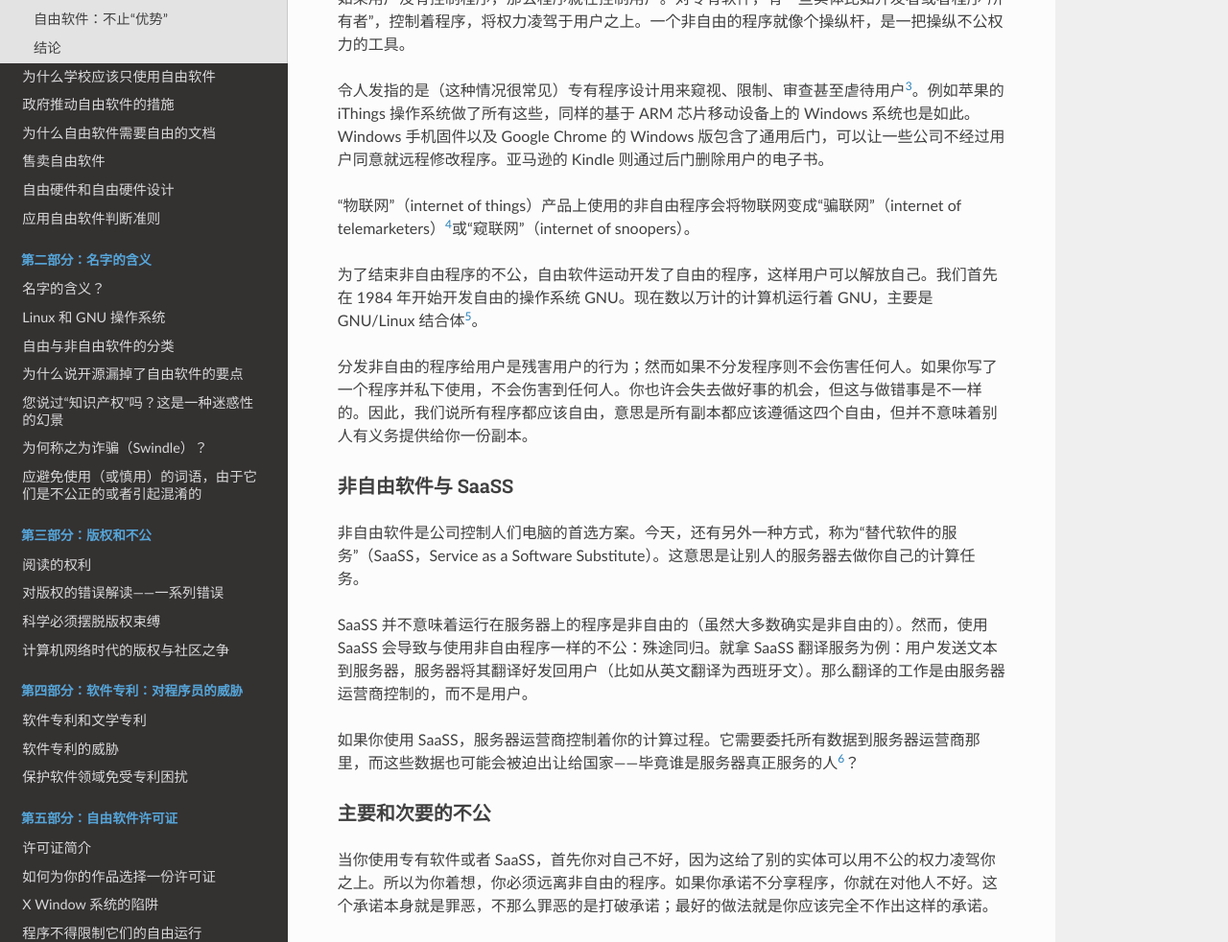
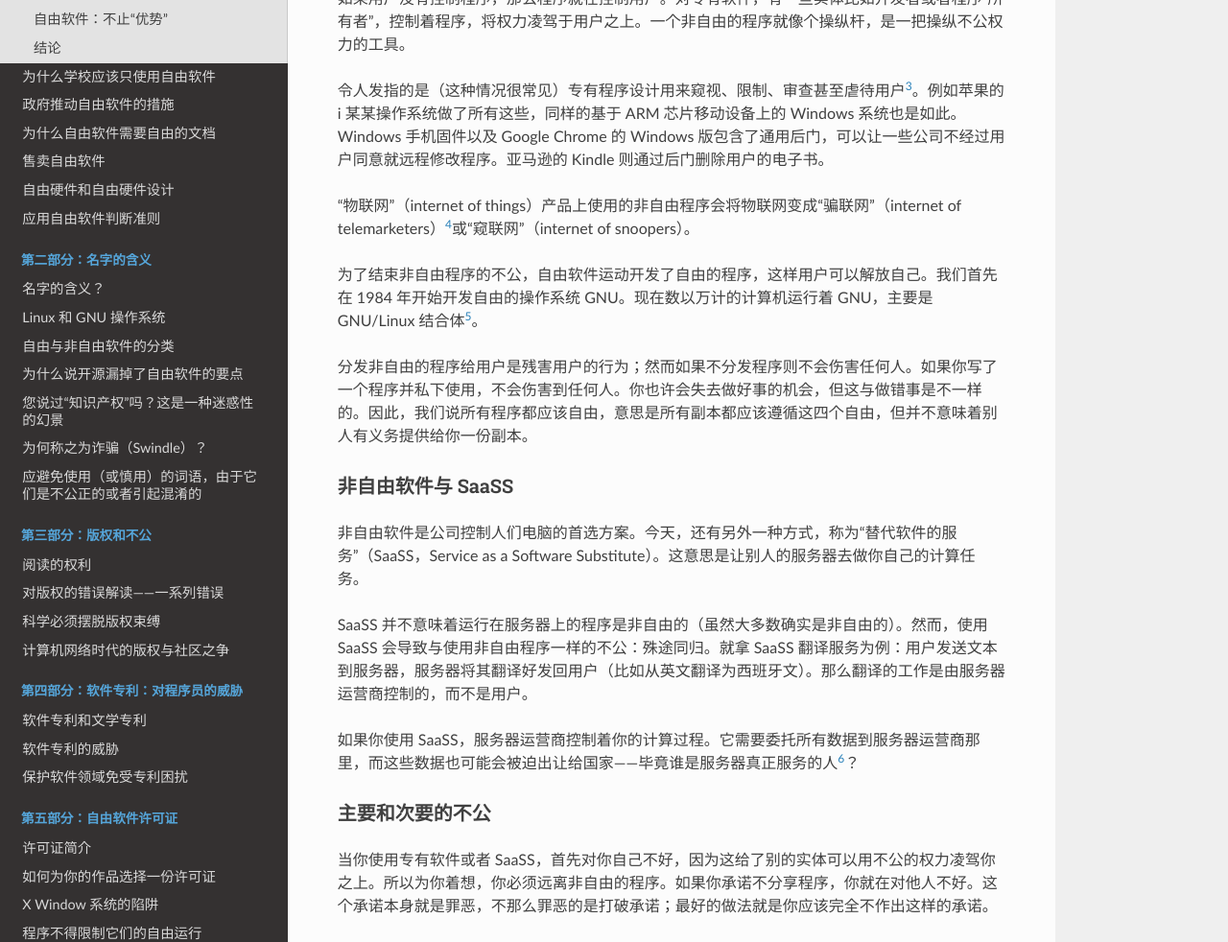
Before and after one commit to beijinglug/fsfs-zh, an MkDocs documentation site: the page built from docs/free-software-even-more-important.md, in a window 1280 px wide and 1400 px high, scrolled down 1232 px. Shown: the part 173-1155 px from the top of the window at 96% size. Built offline with MkDocs 1.6.1, drawn with Linux system fonts in a browser that asks for light colours; nearby versions of some CDN libraries; old or Windows-style settings are respelled for this version of MkDocs.

Commit message:
修正了一点字眼

```diff
--- a/docs/free-software-even-more-important.md
+++ b/docs/free-software-even-more-important.md
@@ -33,7 +33,7 @@
 
 如果用户没有控制程序，那么程序就在控制用户。对专有软件，有一些实体比如开发者或者程序“所有者”，控制着程序，将权力凌驾于用户之上。一个非自由的程序就像个操纵杆，是一把操纵不公权力的工具。
 
-令人发指的是（这种情况很常见）专有程序设计用来窥视、限制、审查甚至虐待用户[^fsemi-3]。例如苹果的 iThings 操作系统做了所有这些，同样的基于 ARM 芯片移动设备上的 Windows 系统也是如此。Windows 手机固件以及 Google Chrome 的 Windows 版包含了通用后门，可以让一些公司不经过用户同意就远程修改程序。亚马逊的 Kindle 则通过后门删除用户的电子书。
+令人发指的是（这种情况很常见）专有程序设计用来窥视、限制、审查甚至虐待用户[^fsemi-3]。例如苹果的 i 某某操作系统做了所有这些，同样的基于 ARM 芯片移动设备上的 Windows 系统也是如此。Windows 手机固件以及 Google Chrome 的 Windows 版包含了通用后门，可以让一些公司不经过用户同意就远程修改程序。亚马逊的 Kindle 则通过后门删除用户的电子书。
 
 “物联网”（internet of things）产品上使用的非自由程序会将物联网变成“骗联网”（internet of telemarketers）[^fsemi-4]或“窥联网”（internet of snoopers）。
 
@@ -51,7 +51,7 @@ SaaSS 并不意味着运行在服务器上的程序是非自由的（虽然大
 
 ### 主要和次要的不公
 
-当你使用专有软件或者 SaaSS，首先你对自己不好，因为这给了别的实体可以用不公的权力凌驾你之上。所以为你着想，你必须远离非自由的程序。如果你承诺不分享程序，你就在对他人不好。这个承诺本身就是罪恶，不那么罪恶的是打破承诺；最好的做法就是你应该完全不作出这样的承诺。
+当你使用专有软件或者 SaaSS，首先对你自己不好，因为这给了别的实体可以用不公的权力凌驾你之上。所以为你着想，你必须远离非自由的程序。如果你承诺不分享程序，你就在对他人不好。这个承诺本身就是罪恶，不那么罪恶的是打破承诺；最好的做法就是你应该完全不作出这样的承诺。
 
 有一些非自由的程序会直接给用户施压。Skype 就是一个例子：当用户使用了一个非自由的 Skype 客户端软件，它会要求其他人使用同样的软件——这样两个人都将自由放弃了（Google Hangouts 也有同样的问题）。建议使用这样的软件也是同样的错误。我们必须坚决拒绝它们，即使是短时间，即使是在别人的电脑上。
 
```
